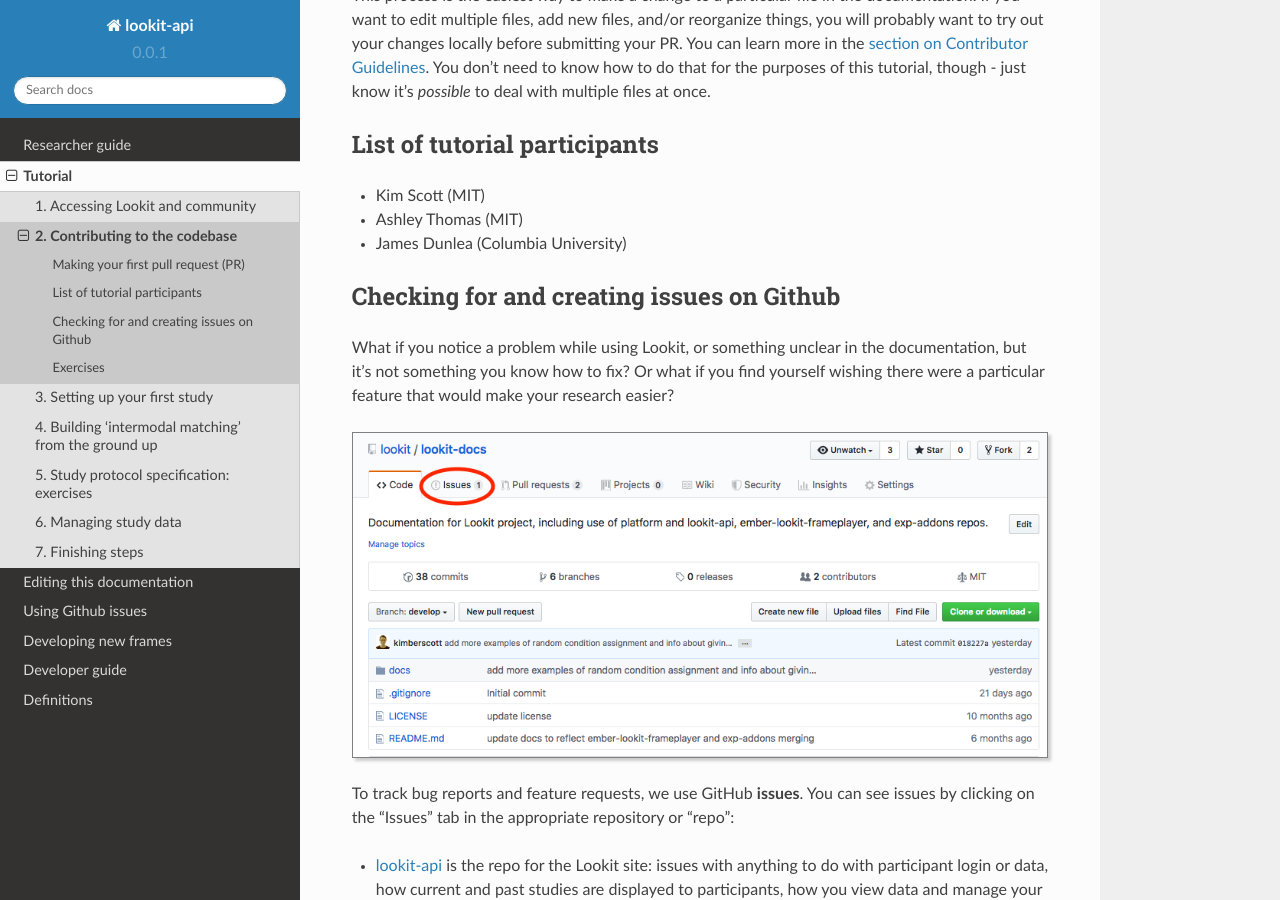
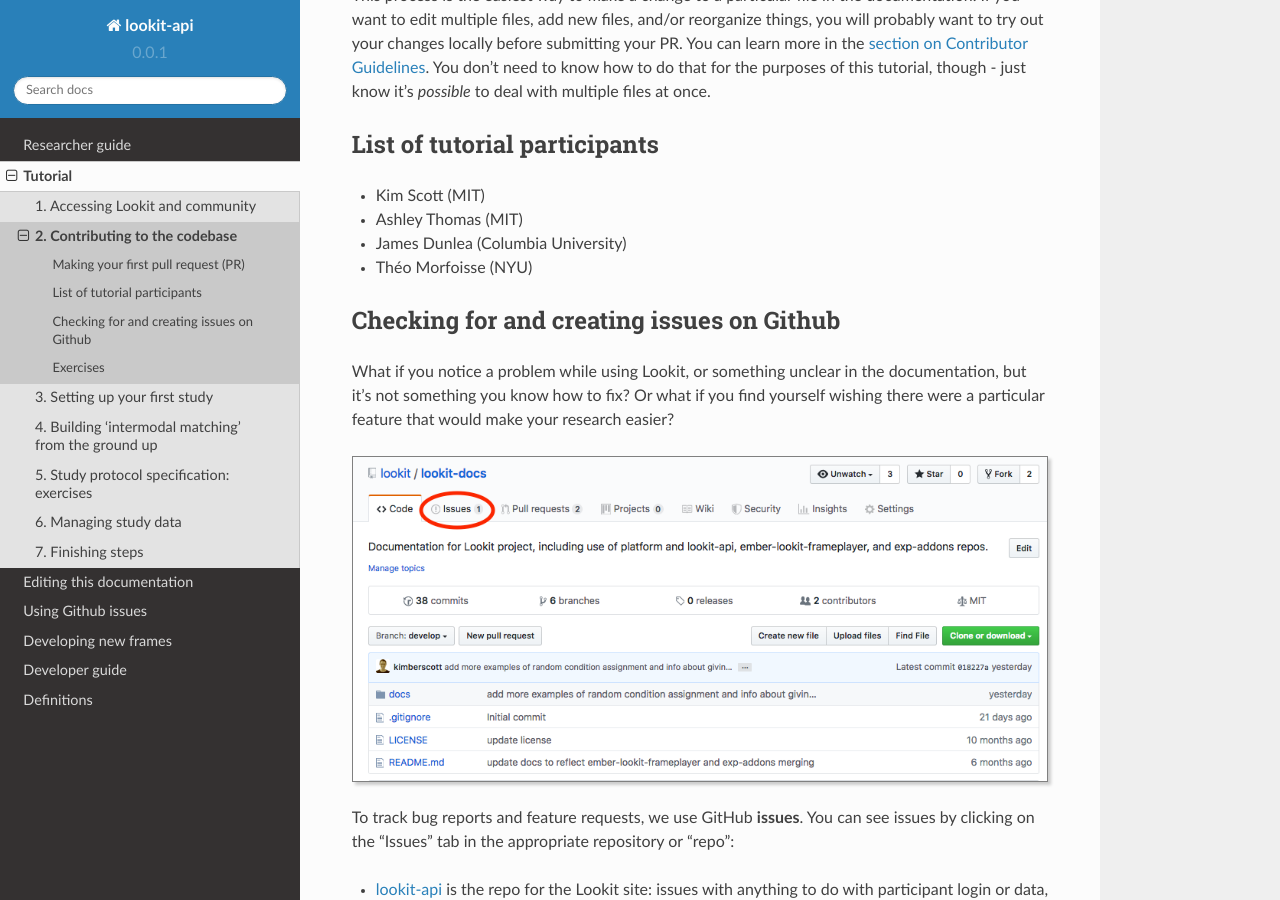
Before and after one commit to lookit/lookit-docs, a Sphinx documentation site: the page built from docs/source/tutorial-contributing.rst, in a window 1280 px wide and 900 px high, scrolled down 3565 px. Built offline with Sphinx 7.4.7 and the Read the Docs theme 2.0.0, drawn with Linux system fonts in a browser that asks for light colours.

Commit message:
Update tutorial-contributing.rst

```diff
--- a/docs/source/tutorial-contributing.rst
+++ b/docs/source/tutorial-contributing.rst
@@ -66,6 +66,7 @@
 - Kim Scott (MIT)
 - Ashley Thomas (MIT)
 - James Dunlea (Columbia University)
+- Théo Morfoisse (NYU)
 
 .. _Github issues overview:
 
```
